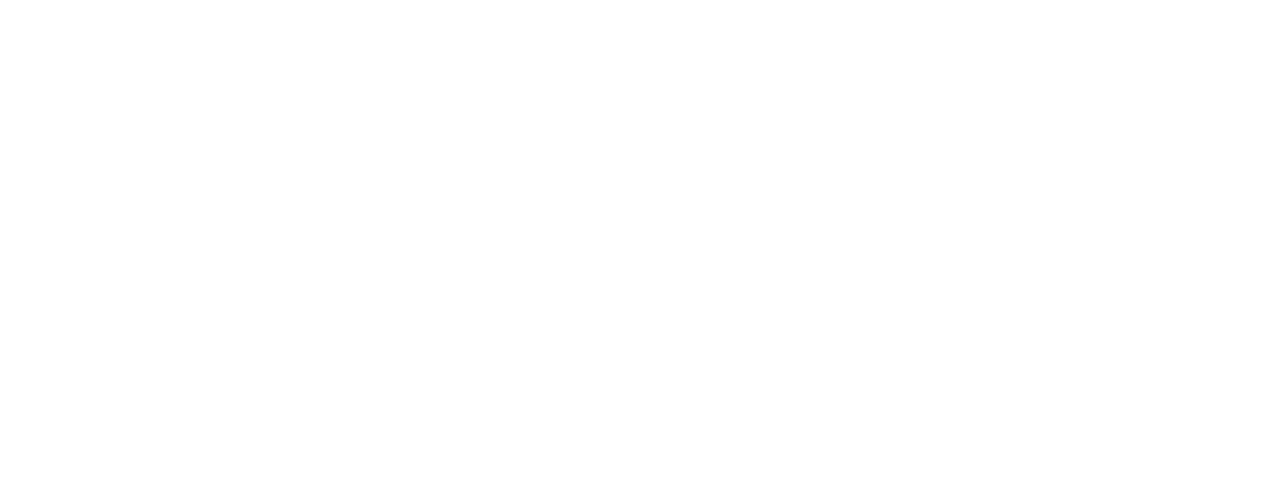
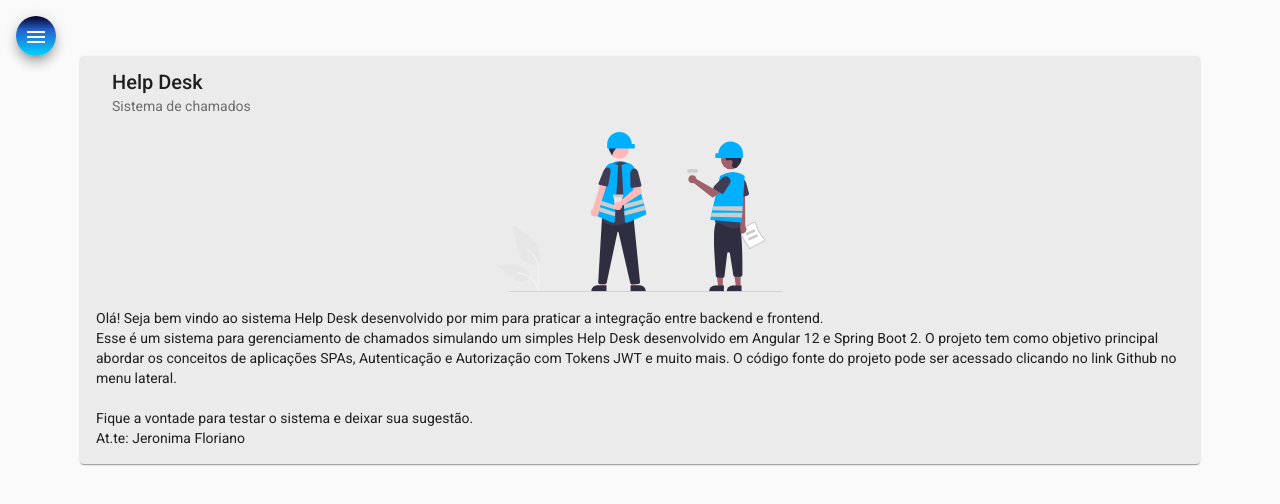
Before and after one commit to jeronimafloriano/helpdesk-front, an Angular app: page /home in a window 1280 px wide. Before the commit this address led to /. Shown: the top 504 px of the page. Built offline with nearby package versions, Linux system fonts and the light colour scheme.

Commit message:
Adicionando componente home, sua rota e seu HTML e CSS

```diff
--- a/src/app/app-routing.module.ts
+++ b/src/app/app-routing.module.ts
@@ -1,10 +1,13 @@
 import { NgModule } from '@angular/core';
 import { RouterModule, Routes } from '@angular/router';
+import { HomeComponent } from './components/home/home.component';
 import { NavComponent } from './components/nav/nav.component';
 
 const routes: Routes = [
   {
-    path: '', component: NavComponent
+    path: '', component: NavComponent, children: [
+      {path: 'home', component: HomeComponent}
+    ]
   }
 ];
 
--- a/src/app/app.module.ts
+++ b/src/app/app.module.ts
@@ -29,12 +29,14 @@
 
 // Componentes do projeto
 import { NavComponent } from './components/nav/nav.component';
+import { HomeComponent } from './components/home/home.component';
 
 
 @NgModule({
   declarations: [
     AppComponent,
-    NavComponent
+    NavComponent,
+    HomeComponent
   ],
   imports: [
     BrowserModule,
--- /dev/null
+++ b/src/app/components/home/home.component.css
@@ -0,0 +1,8 @@
+.card {
+    width: 85%;
+    margin: auto;
+    background-color: rgb(235, 235, 235);
+}
+img {
+    height: 10rem;
+}
--- /dev/null
+++ b/src/app/components/home/home.component.html
@@ -0,0 +1,19 @@
+<mat-card class="card">
+    <mat-card-header>
+
+      <mat-card-title>Help Desk</mat-card-title>
+      <mat-card-subtitle>Sistema de chamados</mat-card-subtitle>
+    </mat-card-header>
+    <img mat-card-image src="assets/img/home-image.svg" alt="Image home Help Desk">
+    <mat-card-content>
+      <p>
+        Olá! Seja bem vindo ao sistema Help Desk desenvolvido por mim para praticar a integração entre backend e frontend.<br />
+        Esse é um sistema para gerenciamento de chamados simulando um simples Help Desk desenvolvido em Angular 12 e
+        Spring Boot 2.
+        O projeto tem como objetivo principal abordar os conceitos de aplicações SPAs, Autenticação e Autorização com
+        Tokens JWT e muito mais. O código fonte do projeto pode ser acessado clicando no link Github no menu lateral.
+      <br /><br /> Fique a vontade para testar o sistema e deixar sua sugestão.
+      <br /> At.te: Jeronima Floriano
+      </p>
+    </mat-card-content>
+  </mat-card>
--- /dev/null
+++ b/src/app/components/home/home.component.ts
@@ -0,0 +1,15 @@
+import { Component, OnInit } from '@angular/core';
+
+@Component({
+  selector: 'app-home',
+  templateUrl: './home.component.html',
+  styleUrls: ['./home.component.css']
+})
+export class HomeComponent implements OnInit {
+
+  constructor() { }
+
+  ngOnInit(): void {
+  }
+
+}
--- a/src/app/components/nav/nav.component.html
+++ b/src/app/components/nav/nav.component.html
@@ -2,7 +2,7 @@
     <mat-drawer #drawer class="sidenav" mode="side">
         <img src="assets/img/side-image.svg" alt="Imagem de navegação">
         <mat-nav-list class="nav-list">
-            <a mat-list-item routerLink="/">
+            <a mat-list-item routerLink="home">
                 <i class="material-icons">home</i>
                 Home
             </a>
@@ -29,6 +29,7 @@
       <button class="menu mat-elevation-z8" (click)="drawer.toggle()" mat-icon-button>
         <mat-icon>menu</mat-icon>
       </button>
+      <router-outlet></router-outlet>
     </div>
 
   </mat-drawer-container>
--- a/src/app/components/nav/nav.component.ts
+++ b/src/app/components/nav/nav.component.ts
@@ -1,4 +1,5 @@
 import { Component, OnInit } from '@angular/core';
+import { Router } from '@angular/router';
 
 @Component({
   selector: 'app-nav',
@@ -7,9 +8,10 @@
 })
 export class NavComponent implements OnInit {
 
-  constructor() { }
+  constructor(private router: Router) { }
 
   ngOnInit(): void {
+    this.router.navigate(['home'])
   }
 
 }
```
Also changed, not shown: src/assets/img/home-image.svg (added).
